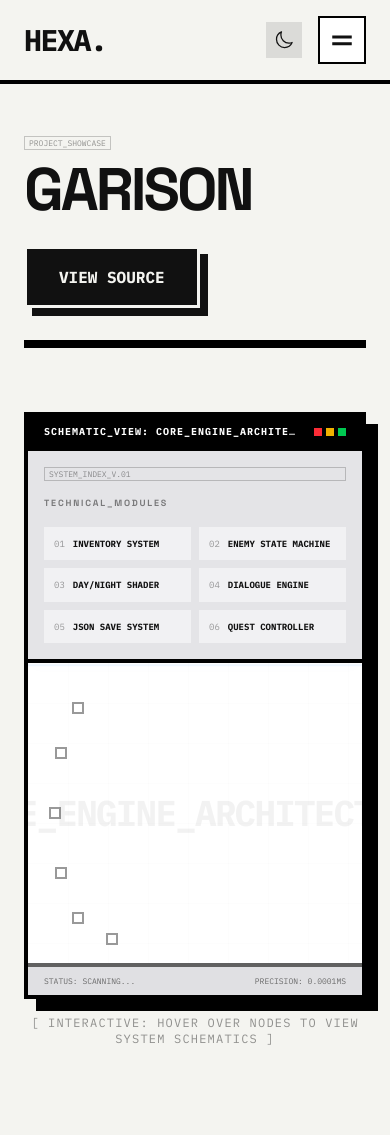
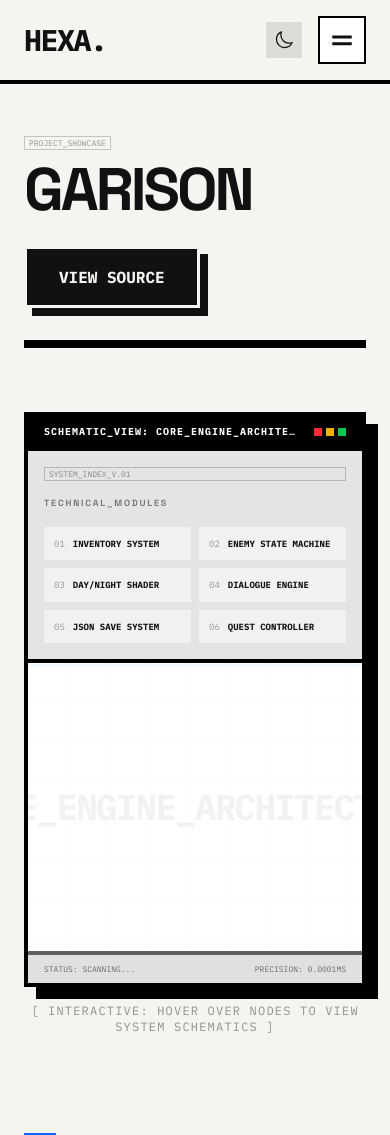
Before and after one commit to hexa325/portfolio-website, a Next.js app: page /projects/garison in a window 390 px wide. Shown: the top 1135 px of the page. Built offline with nearby package versions, Linux system fonts and the light colour scheme.

Commit message:
Streamline mobile blueprint: hide redundant hotspots and prioritize text descriptions

```diff
--- a/src/components/BlueprintExplainer.tsx
+++ b/src/components/BlueprintExplainer.tsx
@@ -37,7 +37,7 @@ export default function BlueprintExplainer({ imageSrc, alt, hotspots, title }: B
       <div className="flex flex-col lg:flex-row min-h-[500px]">
 
         {/* LEFT/TOP: SCHEMATIC INDEX */}
-        <div className="w-full lg:w-72 bg-zinc-200 dark:bg-zinc-800 border-b-4 lg:border-b-0 lg:border-r-4 border-black dark:border-white p-4 lg:p-6 shrink-0">
+        <div className="w-full lg:w-72 bg-zinc-200 dark:bg-zinc-800 border-b-4 lg:border-b-0 lg:border-r-4 border-black dark:border-white p-4 lg:p-6 shrink-0 z-20">
           <div className="marker-box mb-4 lg:mb-6">SYSTEM_INDEX_V.01</div>
           <h3 className="font-bold uppercase text-[9px] tracking-[0.2em] mb-4 lg:mb-8 opacity-50">Technical_Modules</h3>
           <nav className="grid grid-cols-2 lg:grid-cols-1 gap-2">
@@ -59,9 +59,28 @@ export default function BlueprintExplainer({ imageSrc, alt, hotspots, title }: B
           </nav>
         </div>
 
-        {/* CENTER: BLUEPRINT AREA */}
-        <div className="relative flex-grow min-h-[300px] lg:min-h-0 bg-white dark:bg-black">
-          <div className="absolute inset-0 overflow-hidden">
+        {/* MOBILE DETAIL AREA (Moves up to be after index on mobile) */}
+        {activeSpot && (
+          <div className="lg:hidden bg-zinc-50 dark:bg-zinc-900 border-b-4 border-black dark:border-white p-6 animate-reveal-up z-10">
+            <div className="marker-box mb-4">ACTIVE_SELECTION: {activeSpot.label.toUpperCase()}</div>
+            <h4 className="text-2xl font-bold uppercase mb-4 tracking-tighter">{activeSpot.label}</h4>
+            <p className="font-mono text-xs opacity-70 mb-6 leading-relaxed">
+              {activeSpot.description}
+            </p>
+            {activeSpot.code && (
+              <div className="bg-black dark:bg-white p-4 border-2 border-black dark:border-white">
+                <p className="text-[10px] font-mono text-blue-400 mb-2">// LOGIC_SNIPPET</p>
+                <pre className="text-[10px] font-mono leading-snug whitespace-pre-wrap text-white dark:text-black">
+                  {activeSpot.code}
+                </pre>
+              </div>
+            )}
+          </div>
+        )}
+
+        {/* CENTER: BLUEPRINT AREA (Minimized on mobile) */}
+        <div className="relative flex-grow min-h-[200px] lg:min-h-0 bg-white dark:bg-black overflow-hidden">
+          <div className="absolute inset-0">
             {/* THE BASE IMAGE (OR PLACEHOLDER) */}
             {imageSrc ? (
               <Image src={imageSrc} alt={alt} fill className="object-cover opacity-80 group-hover:opacity-40 transition-opacity duration-500" />
@@ -79,7 +98,8 @@ export default function BlueprintExplainer({ imageSrc, alt, hotspots, title }: B
               <div className="w-full h-[2px] bg-blue-400 dark:bg-blue-600 animate-scanline shadow-[0_0_15px_rgba(59,130,246,0.5)]" />
             </div>
 
-            {/* HOTSPOTS */}
+            {/* HOTSPOTS (Hidden on mobile to prioritize the Index) */}
+            <div className="hidden lg:block">
               {hotspots.map((spot, i) => (
                 <div
                   key={i}
@@ -108,6 +128,7 @@ export default function BlueprintExplainer({ imageSrc, alt, hotspots, title }: B
                 </div>
               ))}
             </div>
+          </div>
 
           {/* DESKTOP DETAIL PANEL (SIDE OVERLAY) */}
           {activeSpot && (
@@ -130,25 +151,6 @@ export default function BlueprintExplainer({ imageSrc, alt, hotspots, title }: B
         </div>
       </div>
 
-      {/* MOBILE DETAIL AREA (Always visible below blueprint if active) */}
-      {activeSpot && (
-        <div className="lg:hidden bg-zinc-200 dark:bg-zinc-800 border-t-4 border-black dark:border-white p-6 animate-reveal-up">
-          <div className="marker-box mb-4">ACTIVE_SELECTION: {activeSpot.label.toUpperCase()}</div>
-          <h4 className="text-2xl font-bold uppercase mb-4 tracking-tighter">{activeSpot.label}</h4>
-          <p className="font-mono text-xs opacity-70 mb-6 leading-relaxed">
-            {activeSpot.description}
-          </p>
-          {activeSpot.code && (
-            <div className="bg-black dark:bg-white p-4 border-2 border-black dark:border-white">
-              <p className="text-[10px] font-mono text-blue-400 mb-2">// LOGIC_SNIPPET</p>
-              <pre className="text-[10px] font-mono leading-snug whitespace-pre-wrap text-white dark:text-black">
-                {activeSpot.code}
-              </pre>
-            </div>
-          )}
-        </div>
-      )}
-
       {/* COORDINATES FOOTER */}
       <div className="bg-zinc-300 dark:bg-zinc-700 px-4 py-2 flex justify-between items-center font-mono text-[8px] opacity-60 uppercase border-t-4 border-black dark:border-white">
         <div className="flex gap-4">
```
Lines whose indentation alone changed are shown as unchanged.
